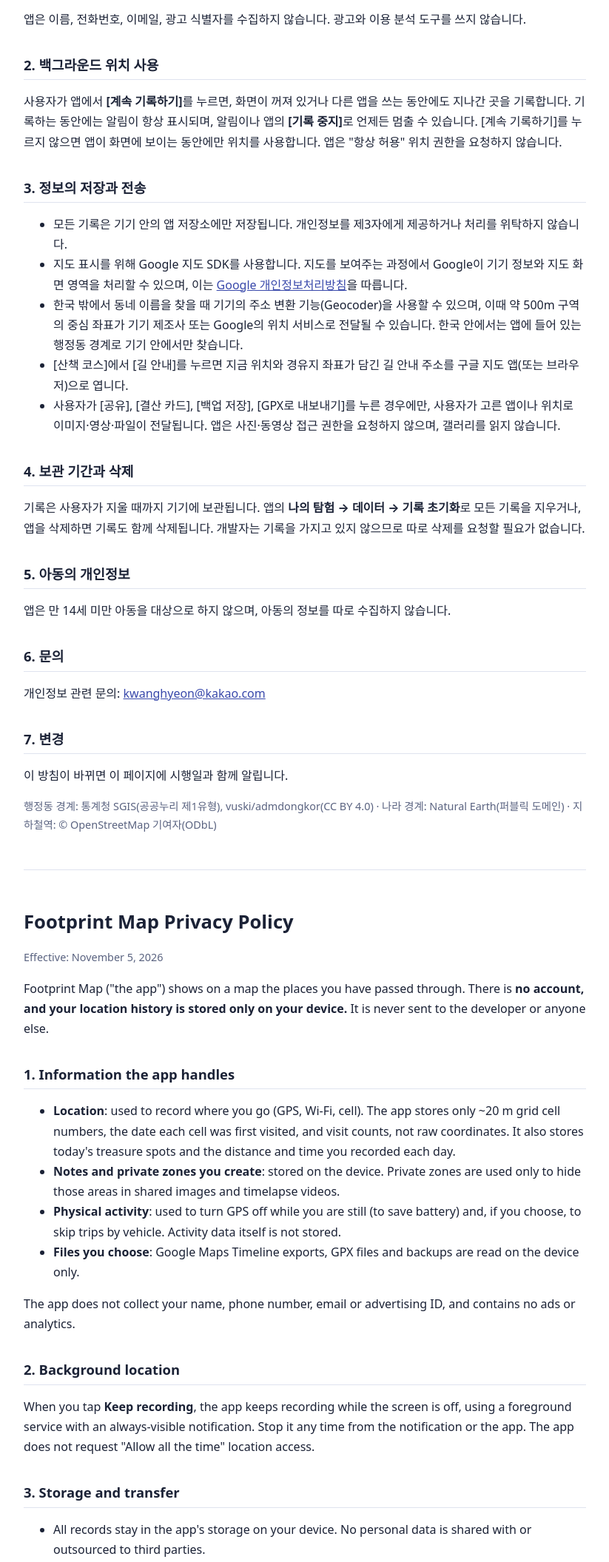
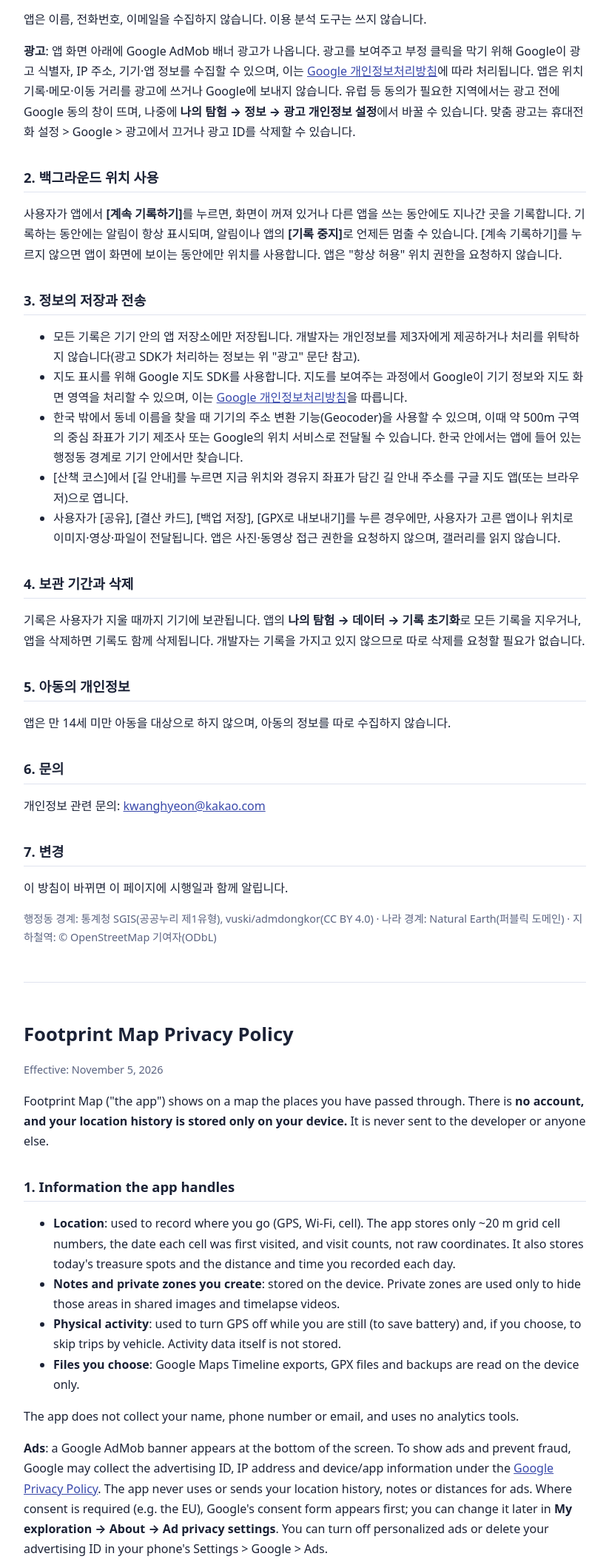
Before and after one commit to kwanghyeon-cpu/footprintmap-privacy, a plain HTML site: page index.html in a window 1280 px wide. Shown: the part 591-2702 px from the top of the page at 74% size, without its empty margins (228-1051 px from the left). Drawn offline with Linux system fonts and the light colour scheme.

Commit message:
배너 광고(AdMob) 내용 추가

```diff
--- a/index.html
+++ b/index.html
@@ -32,14 +32,15 @@
   <li><strong>신체 활동 정보</strong>: 걷기·자전거·차량·정지 상태를 알아내 멈춰 있을 때 GPS를 꺼서 배터리를 아끼고, 설정에 따라 차량 이동을 기록에서 빼는 데 사용합니다. 활동 정보 자체는 저장하지 않습니다.</li>
   <li><strong>사용자가 고른 파일</strong>: 구글 지도 타임라인 내보내기 파일, GPX 파일, 백업 파일을 불러올 때, 그 파일을 기기 안에서만 읽습니다.</li>
 </ul>
-<p>앱은 이름, 전화번호, 이메일, 광고 식별자를 수집하지 않습니다. 광고와 이용 분석 도구를 쓰지 않습니다.</p>
+<p>앱은 이름, 전화번호, 이메일을 수집하지 않습니다. 이용 분석 도구는 쓰지 않습니다.</p>
+<p><strong>광고</strong>: 앱 화면 아래에 Google AdMob 배너 광고가 나옵니다. 광고를 보여주고 부정 클릭을 막기 위해 Google이 광고 식별자, IP 주소, 기기·앱 정보를 수집할 수 있으며, 이는 <a href="https://policies.google.com/privacy">Google 개인정보처리방침</a>에 따라 처리됩니다. 앱은 위치 기록·메모·이동 거리를 광고에 쓰거나 Google에 보내지 않습니다. 유럽 등 동의가 필요한 지역에서는 광고 전에 Google 동의 창이 뜨며, 나중에 <strong>나의 탐험 → 정보 → 광고 개인정보 설정</strong>에서 바꿀 수 있습니다. 맞춤 광고는 휴대전화 설정 &gt; Google &gt; 광고에서 끄거나 광고 ID를 삭제할 수 있습니다.</p>
 
 <h2>2. 백그라운드 위치 사용</h2>
 <p>사용자가 앱에서 <strong>[계속 기록하기]</strong>를 누르면, 화면이 꺼져 있거나 다른 앱을 쓰는 동안에도 지나간 곳을 기록합니다. 기록하는 동안에는 알림이 항상 표시되며, 알림이나 앱의 <strong>[기록 중지]</strong>로 언제든 멈출 수 있습니다. [계속 기록하기]를 누르지 않으면 앱이 화면에 보이는 동안에만 위치를 사용합니다. 앱은 "항상 허용" 위치 권한을 요청하지 않습니다.</p>
 
 <h2>3. 정보의 저장과 전송</h2>
 <ul>
-  <li>모든 기록은 기기 안의 앱 저장소에만 저장됩니다. 개인정보를 제3자에게 제공하거나 처리를 위탁하지 않습니다.</li>
+  <li>모든 기록은 기기 안의 앱 저장소에만 저장됩니다. 개발자는 개인정보를 제3자에게 제공하거나 처리를 위탁하지 않습니다(광고 SDK가 처리하는 정보는 위 "광고" 문단 참고).</li>
   <li>지도 표시를 위해 Google 지도 SDK를 사용합니다. 지도를 보여주는 과정에서 Google이 기기 정보와 지도 화면 영역을 처리할 수 있으며, 이는 <a href="https://policies.google.com/privacy">Google 개인정보처리방침</a>을 따릅니다.</li>
   <li>한국 밖에서 동네 이름을 찾을 때 기기의 주소 변환 기능(Geocoder)을 사용할 수 있으며, 이때 약 500m 구역의 중심 좌표가 기기 제조사 또는 Google의 위치 서비스로 전달될 수 있습니다. 한국 안에서는 앱에 들어 있는 행정동 경계로 기기 안에서만 찾습니다.</li>
   <li>[산책 코스]에서 [길 안내]를 누르면 지금 위치와 경유지 좌표가 담긴 길 안내 주소를 구글 지도 앱(또는 브라우저)으로 엽니다.</li>
@@ -75,14 +76,15 @@
   <li><strong>Physical activity</strong>: used to turn GPS off while you are still (to save battery) and, if you choose, to skip trips by vehicle. Activity data itself is not stored.</li>
   <li><strong>Files you choose</strong>: Google Maps Timeline exports, GPX files and backups are read on the device only.</li>
 </ul>
-<p>The app does not collect your name, phone number, email or advertising ID, and contains no ads or analytics.</p>
+<p>The app does not collect your name, phone number or email, and uses no analytics tools.</p>
+<p><strong>Ads</strong>: a Google AdMob banner appears at the bottom of the screen. To show ads and prevent fraud, Google may collect the advertising ID, IP address and device/app information under the <a href="https://policies.google.com/privacy">Google Privacy Policy</a>. The app never uses or sends your location history, notes or distances for ads. Where consent is required (e.g. the EU), Google's consent form appears first; you can change it later in <strong>My exploration → About → Ad privacy settings</strong>. You can turn off personalized ads or delete your advertising ID in your phone's Settings &gt; Google &gt; Ads.</p>
 
 <h2>2. Background location</h2>
 <p>When you tap <strong>Keep recording</strong>, the app keeps recording while the screen is off, using a foreground service with an always-visible notification. Stop it any time from the notification or the app. The app does not request "Allow all the time" location access.</p>
 
 <h2>3. Storage and transfer</h2>
 <ul>
-  <li>All records stay in the app's storage on your device. No personal data is shared with or outsourced to third parties.</li>
+  <li>All records stay in the app's storage on your device. The developer does not share personal data with or outsource it to third parties (for data handled by the ad SDK, see "Ads" above).</li>
   <li>The map is shown with the Google Maps SDK, which may process device information and the visible map area under the <a href="https://policies.google.com/privacy">Google Privacy Policy</a>.</li>
   <li>Outside Korea, neighborhood names may be looked up with the device Geocoder, which can send the center of a ~500 m block to the device maker's or Google's location service.</li>
   <li>Tapping <strong>Directions</strong> on a walk route opens Google Maps with your location and waypoints.</li>
```
